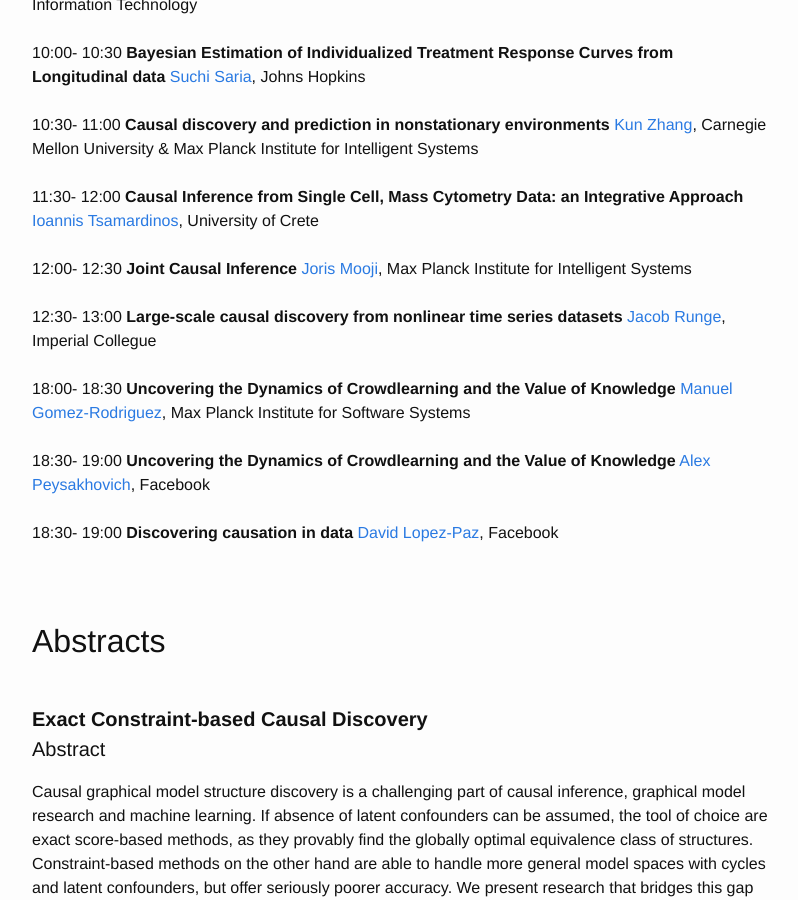
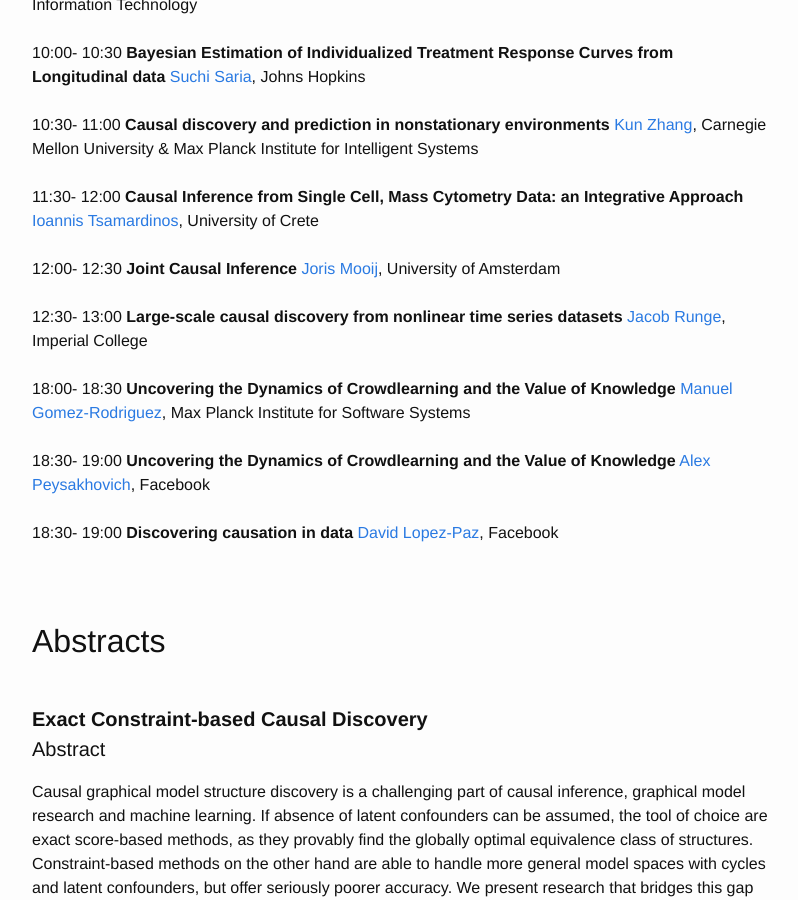
Before and after one commit to dalimeeting/dalimeeting.github.io, a Jekyll site: the page built from _posts/2017-04-20-progresses-ML-causal-inference.md, in a window 1280 px wide and 900 px high, scrolled down 1312 px. Shown: the whole window, without its empty margins (238-1036 px from the left). Built offline with Jekyll 4.4.1, drawn with Linux system fonts in a browser that asks for light colours; formulas are drawn with MathJax 3.

Commit message:
Update 2017-04-20-progresses-ML-causal-inference.md

```diff
--- a/_posts/2017-04-20-progresses-ML-causal-inference.md
+++ b/_posts/2017-04-20-progresses-ML-causal-inference.md
@@ -61,9 +61,9 @@ talks:
 - title: "Joint Causal Inference"
   author:
   - given: Joris
-    family: Mooji
-    url: https://ei.is.tuebingen.mpg.de/~jorism
-    institute: Max Planck Institute for Intelligent Systems
+    family: Mooij
+    url: https://staff.fnwi.uva.nl/j.m.mooij/
+    institute: University of Amsterdam
   youtube:
   start: "12:00"
   end: "12:30"
@@ -73,7 +73,7 @@ talks:
   - given: Jacob
     family: Runge
     url: http://www.imperial.ac.uk/people/j.runge
-    institute: Imperial Collegue
+    institute: Imperial College
   youtube:
   start: "12:30"
   end: "13:00"
```
